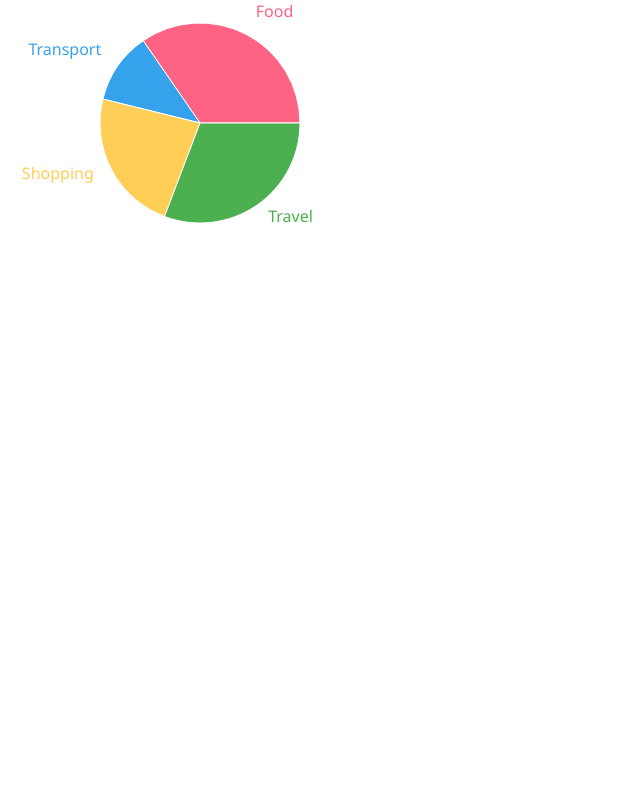
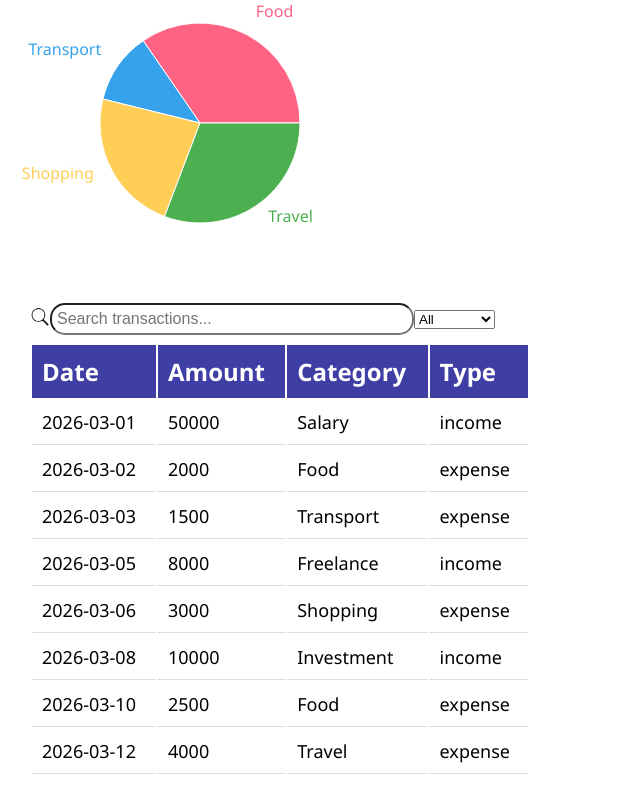
Before and after one commit to KeerthanaGopal28/Dashboard, a React (Vite) app in the folder my-app/: page / in a window 1280 px wide. Shown: the part 868-1668 px from the top of the page, without its empty margins (0-640 px from the left). Before the commit the page ends 1141 px from the top, so only its background shows below. Built offline with nearby package versions, Linux system fonts and the light colour scheme.

Commit message:
added timechart

```diff
--- a/my-app/src/App.jsx
+++ b/my-app/src/App.jsx
@@ -2,6 +2,7 @@ import Header from './components/Header.jsx';
 import Cards from './components/Cards.jsx';
 import TimeChart from './components/Timechart.jsx';
 import CategoryChart from './components/CategoryChart.jsx';
+import TransactionTable from './components/TransactionTable.jsx';
 
 function App() {
   return (
@@ -12,6 +13,7 @@ function App() {
         <TimeChart/>
         <CategoryChart/>
       </div>
+      <TransactionTable/>
     </>
   )
 }
--- a/my-app/src/components/Cards.jsx
+++ b/my-app/src/components/Cards.jsx
@@ -1,12 +1,12 @@
 import React from 'react';
-import {transactions} from '../data/data.js';
+import {transactions_data} from '../data/data.js';
 
 
 const Cards = () => {
-    const income = transactions
+    const income = transactions_data
                 .filter(t => t.type === 'income')
                 .reduce((total,t) => total + t.amount, 0)
-    const expense = transactions
+    const expense = transactions_data
                 .filter(t => t.type === 'expense')
                 .reduce((total,t) => total + t.amount, 0)
     const balance = income-expense
--- a/my-app/src/components/CategoryChart.jsx
+++ b/my-app/src/components/CategoryChart.jsx
@@ -1,12 +1,12 @@
 import React from 'react';
 import{ PieChart,Pie,Tooltip,Cell} from 'recharts';
-import { transactions } from '../data/data.js';
+import { transactions_data } from '../data/data.js';
 import { getCategoryData } from '../data/data.js';
 
 const COLORS = ["#FF6384", "#36A2EB", "#FFCE56", "#4CAF50", "#FF9800"];
 
 const CategoryChart = () => {
-  const data = getCategoryData(transactions);
+  const data = getCategoryData(transactions_data);
   return (
     <div>
        <h2>Spending Breakdown</h2>
--- a/my-app/src/components/Timechart.jsx
+++ b/my-app/src/components/Timechart.jsx
@@ -8,11 +8,11 @@ import {
   CartesianGrid
 } from "recharts";
 
-import { transactions } from "../data/data.js";
+import { transactions_data } from "../data/data.js";
 import { getChartData } from "../data/data.js";
 
 const TimeChart = () => {
-  const data = getChartData(transactions);
+  const data = getChartData(transactions_data);
 
   return (
     <div className="time-chart">
--- /dev/null
+++ b/my-app/src/components/TransactionTable.jsx
@@ -0,0 +1,89 @@
+import React from 'react'
+import {transactions_data} from '../data/data.js';
+import search_img from '../assets/search.png';
+
+const TransactionTable = () => {
+  const data = transactions_data;
+  const [transactions,setTransactions] = React.useState(data);
+  const [search,setSearch] = React.useState('');
+  const [typeFilter,setTypeFilter] = React.useState('All');
+  //const [sortBy,setSortBy] = React.useState('date');
+  const [formData,setFormData] = React.useState({date:'',amount:'',category:'',type:''});
+  const [editId,setEditId] = React.useState(null);
+
+  const filteredTransactions = transactions.filter((t) => {
+       const matchesSearch = t.category.toLowerCase().includes(search.toLowerCase());
+       const matchesType = typeFilter === 'All' || t.type === typeFilter;
+       return matchesSearch && matchesType;
+  });
+
+  const handleChange = (e) => {
+    const {name,value} = e.target;
+    setFormData({...formData,[name]:value})
+  };
+  const handleSubmit = (e) => {
+    e.preventDefault();
+
+    if(editId){
+      const updated = transactions.map((t) => t.id === editId ? {...t,...formData} : t);
+      setTransactions(updated);
+      setEditId(null);
+    } else{
+      const newTransaction = {
+           ...formData,
+           id: Date.now(),
+           amount: Number(formData.amount)
+      };
+      setTransactions([...transactions,newTransaction]);
+    }
+      setFormData({date:'',amount:'',category:'',type:'expense'});
+  };
+
+  const handleEdit = (t) => {
+    setFormData(t);
+    setEditId(t.id);
+  };
+
+  return (
+    <div className='transactions'>
+      <div className='search-bar'>
+        <img src={search_img} alt='search' className='search-icon'/>
+        <input type='text'
+               placeholder='Search transactions...'
+               className='search-input'
+               value={search}
+               onChange={(e) => setSearch(e.target.value)}
+        />
+        <select value={typeFilter} onChange={(e) => setTypeFilter(e.target.value)}>
+          <option value='All'>All</option>
+          <option value='income'>Income</option>
+          <option value='expense'>Expenses</option>
+        </select>
+      </div>
+      <div className='transactions-list-div'>
+      <table className='transaction-list'>
+        <thead>
+            <tr>
+            <th>Date</th>
+            <th>Amount</th>
+            <th>Category</th>
+            <th>Type</th>
+            </tr>
+        </thead>
+        <tbody>
+        {filteredTransactions.map((t) => (
+            <tr key={t.id}>
+                <td>{t.date}</td>
+                <td>{t.amount}</td>
+                <td>{t.category}</td>
+                <td>{t.type}</td>
+            </tr>
+        ))}
+        </tbody>
+      </table>
+      </div>
+    </div>
+  )
+}
+
+export default TransactionTable
--- a/my-app/src/data/data.js
+++ b/my-app/src/data/data.js
@@ -1,4 +1,4 @@
-export const transactions = [
+export const transactions_data = [
   {
     id: 1,
     date: "2026-03-01",
--- a/my-app/src/index.css
+++ b/my-app/src/index.css
@@ -49,6 +49,50 @@ body{
     width:800px;
 
 }
+
+.transaction-list{
+    width:500px;
+    margin:10px;
+}
+.transaction-list th{
+    background-color: rgb(62, 62, 164);
+    color: white;
+    padding: 10px;
+    text-align: left;
+    font-size:24px;
+}
+.transaction-list td{
+    padding: 10px;
+    border-bottom: 1px solid #ddd;
+    font-size:18px;
+}
+.transactions{
+    margin:20px;
+    display:flex;
+    flex-direction:column;
+}
+.search-bar{
+    margin:10px;
+    width: 500px;
+    height:20px;
+
+}
+.search-icon{
+    width:20px;
+    height:20px;
+    vertical-align: middle;
+    margin-bottom: 5px;
+}
+.search-input{
+    width: 350px;
+    padding: 5px;
+    font-size: 16px;
+    margin-bottom: 5px;
+    border-radius:15px;
+}
+
+
+
 --ink-black: #001219ff;
 --dark-teal: #005f73ff;
 --dark-cyan: #0a9396ff;
```
Also changed, not shown: my-app/src/assets/search.png (added).
